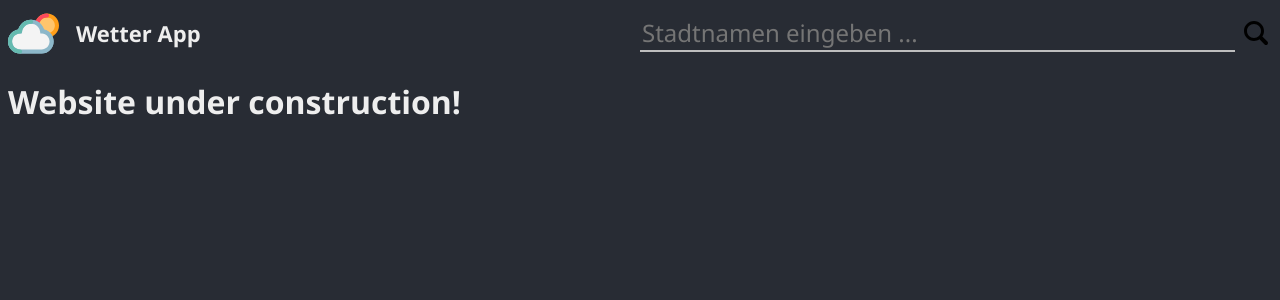
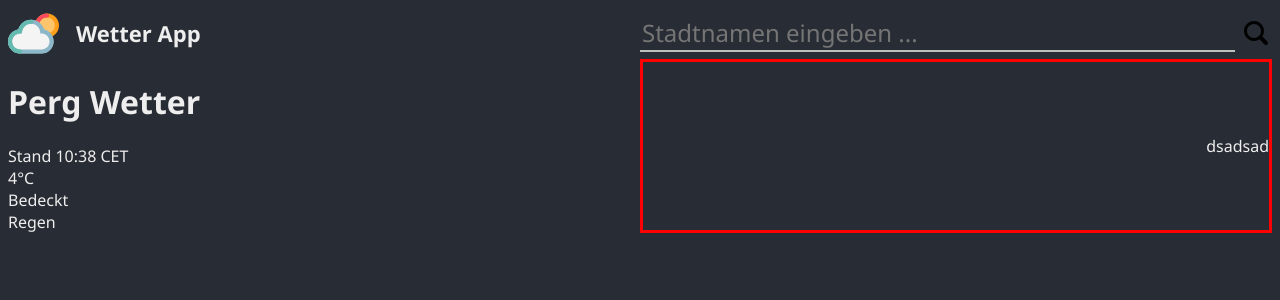
Before and after one commit to ItIsJul1an/weather-app, a React (Create React App) app: page / in a window 1280 px wide. Shown: the top 300 px of the page. Built offline with nearby package versions, Linux system fonts and the light colour scheme.

Commit message:
Added Content

```diff
--- a/src/components/Content.js
+++ b/src/components/Content.js
@@ -2,9 +2,20 @@ import React from 'react';
 
 const Content = () => {
     return (
-        <div>
-            <h1 id='temp'>Website under construction!</h1>
-        </div>
+        <>
+            <div className='main-container'>
+                <div className='weather-info-container'>
+                    <h1>Perg Wetter</h1>
+                    <span>Stand 10:38 CET</span><br/>
+                    <span>4°C</span><br/>
+                    <span>Bedeckt</span><br/>
+                    <span>Regen</span>
+                </div>
+                <div className='weather-icon-container'>
+                    dsadsad
+                </div>
+            </div>
+        </>
     );
 };
 
```
